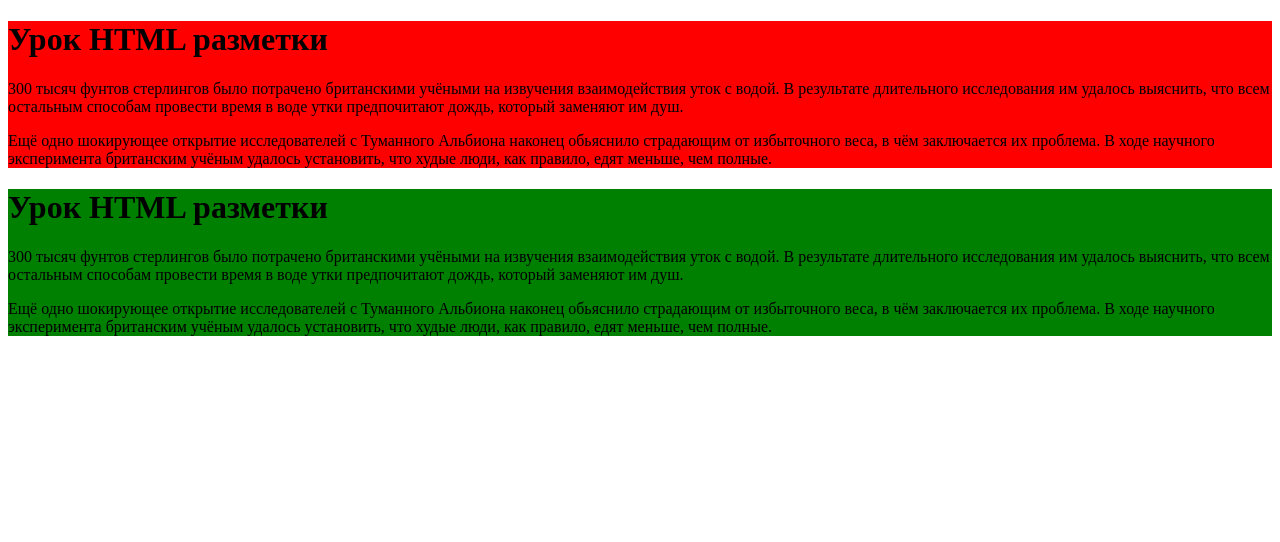
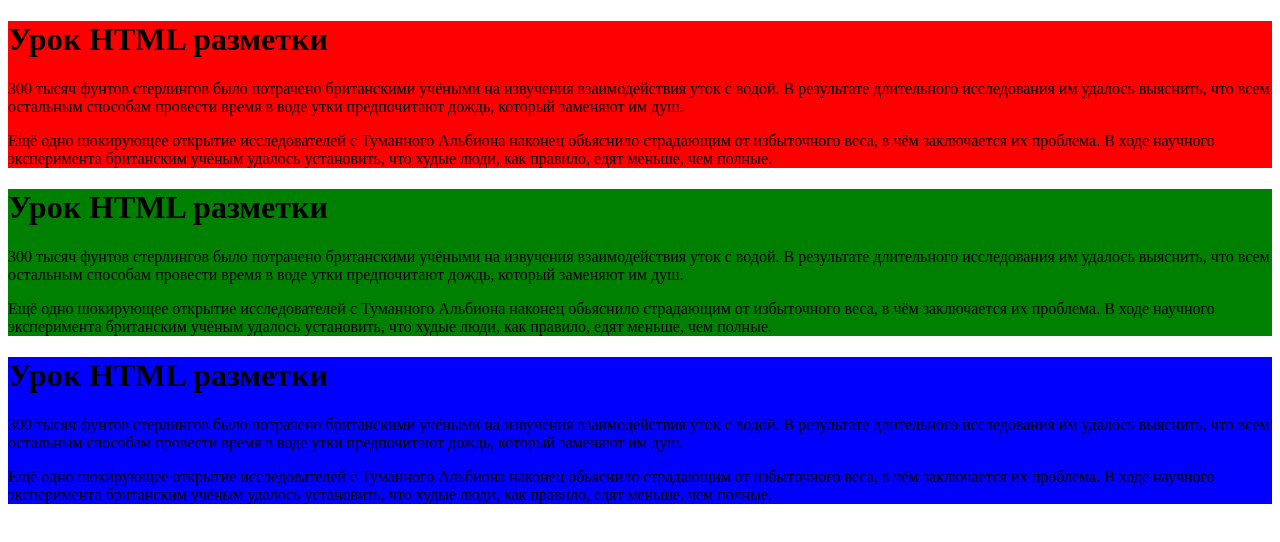
Before and after one commit to o-perkin/project-1, a plain HTML site: page index.html in a window 1280 px wide. Drawn offline with Linux system fonts and the light colour scheme.

Commit message:
second commit

```diff
--- a/index.html
+++ b/index.html
@@ -21,6 +21,13 @@
 		<p>Ещё одно шокирующее открытие исследователей с Туманного Альбиона наконец обьяснило страдающим от избыточного веса, в чём заключается их проблема. В ходе научного эксперимента британским учёным удалось установить, что худые люди, как правило, едят меньше, чем полные.</p>
 	</div>
 
+	<div class="third">
+		<h1>Урок HTML разметки</h1>
+		<p>300 тысяч фунтов стерлингов было потрачено британскими учёными на извучения взаимодействия уток с водой. В результате длительного исследования им удалось выяснить, что всем остальным способам провести время в воде утки предпочитают дождь, который заменяют им душ.</p>
+
+		<p>Ещё одно шокирующее открытие исследователей с Туманного Альбиона наконец обьяснило страдающим от избыточного веса, в чём заключается их проблема. В ходе научного эксперимента британским учёным удалось установить, что худые люди, как правило, едят меньше, чем полные.</p>
+	</div>
+
 	<style type="text/css">
 
         .content {
@@ -32,6 +39,9 @@
         	background-color: green;
         }
 
+		.third{
+        	background-color: blue;
+        }
 	</style>
 
 	<script src="script.js"></script>
```
